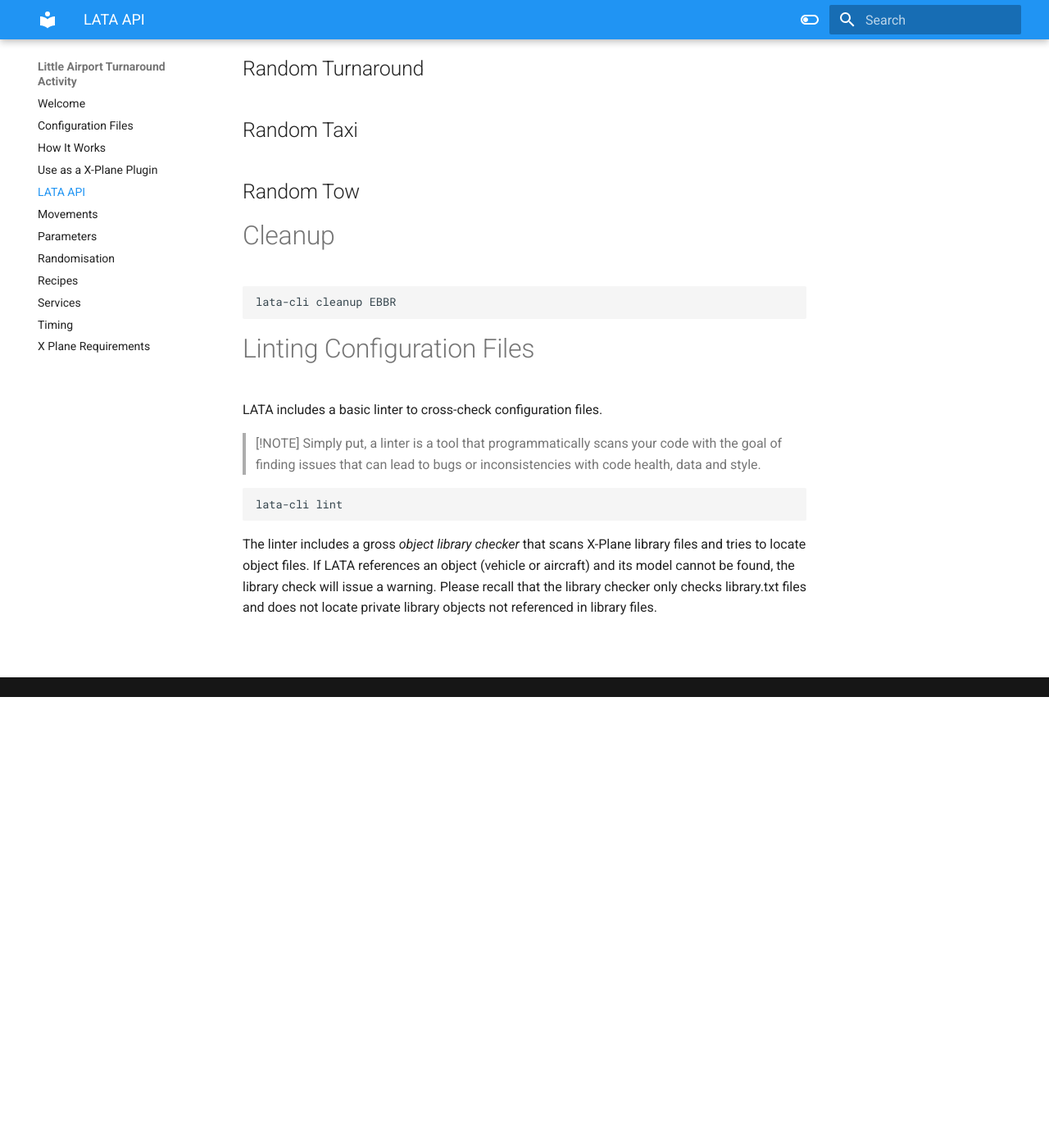
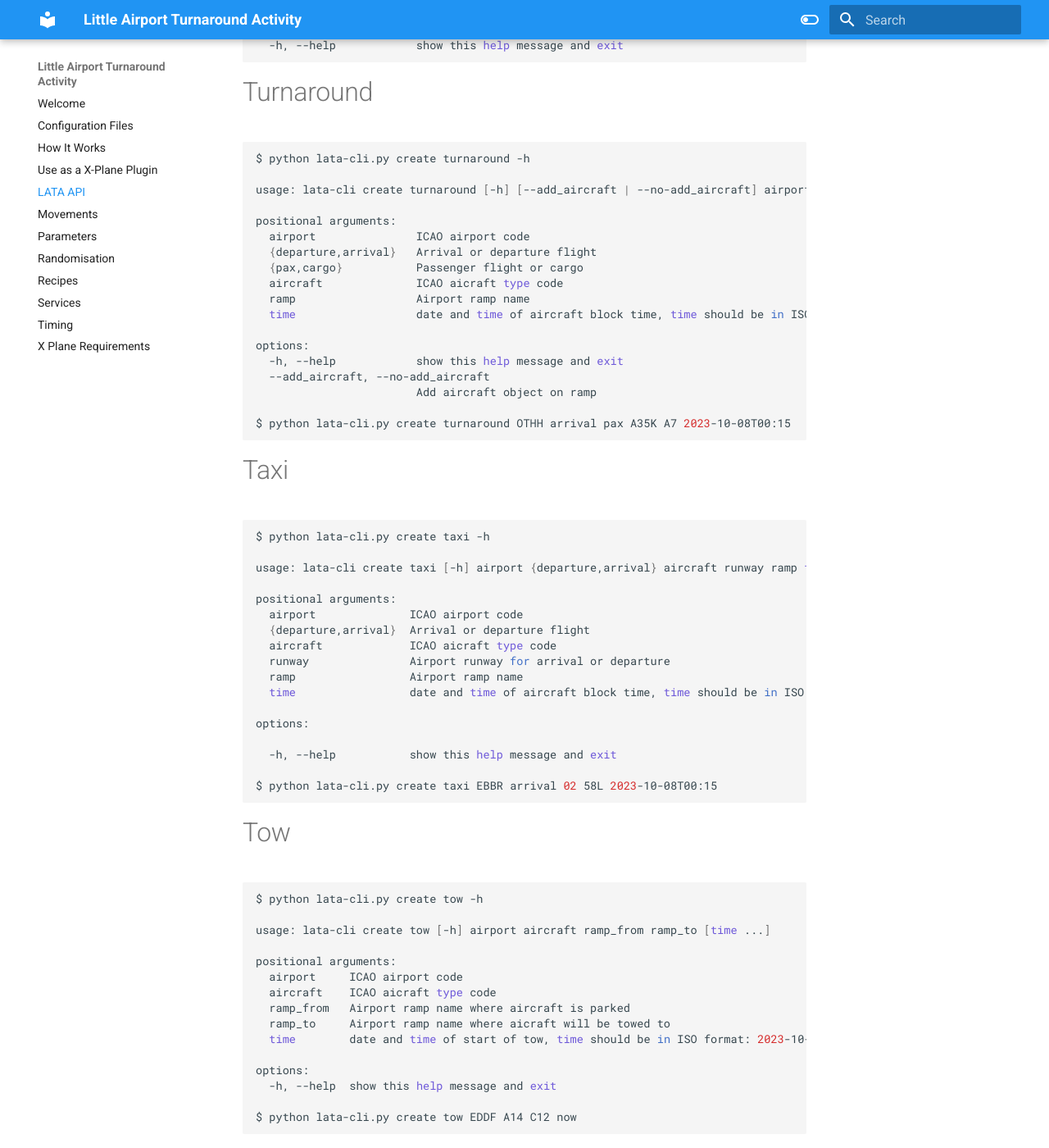
Before and after one commit to devleaks/lata-docs, an MkDocs documentation site: the page built from docs/LATA API.md, in a window 1280 px wide and 1400 px high, scrolled down 550 px. Shown: the whole window at 82% size. Built offline with MkDocs 1.6.1 and Material for MkDocs 9.7.7, drawn with Linux system fonts in a browser that asks for light colours; some of the changed text lies outside the part shown.

Commit message:
more examples with cli app

````diff
--- a/docs/LATA API.md
+++ b/docs/LATA API.md
@@ -3,22 +3,134 @@
 
 The client application makes direct use of the API. Both use the same parameters.
 
-When used from outside of X-Plane, as an external application, LATA has some constraints. It does not connect to X-Plane, so it is necessary to restart LST if it is running so that it sees the newly created files.
+When used from outside of X-Plane, as an external application, LATA has some constraints.
+1. It needs to know the home or root folder where X-Plane is installed.
+2. It does not connect to X-Plane, so it is necessary to restart LST if it is running so that it sees the newly created files.
+
+Client application accepts `-h` or `--help` flag to provide general help or help specific to an operation.
+
+```sh
+$ lata-cli -h
+
+usage: lata-cli [-h] {help,?,create,clean,lint} ...
+
+positional arguments:
+  {help,?,create,clean,lint}
+    help (?)            help, print this help
+    create              create turnaround, taxi, or tow, or random movement
+    clean               clean airport movements or all
+    lint                lint configuration files
+
+options:
+  -h, --help            show this help message and exit
+```
+
 
 # Turnaround
 
+```sh
+$ python lata-cli.py create turnaround -h
+
+usage: lata-cli create turnaround [-h] [--add_aircraft | --no-add_aircraft] airport {departure,arrival} [{pax,cargo}] aircraft ramp time
+
+positional arguments:
+  airport               ICAO airport code
+  {departure,arrival}   Arrival or departure flight
+  {pax,cargo}           Passenger flight or cargo
+  aircraft              ICAO aicraft type code
+  ramp                  Airport ramp name
+  time                  date and time of aircraft block time, time should be in ISO format: 2023-10-08T10:19:38 in simulator time zone
+
+options:
+  -h, --help            show this help message and exit
+  --add_aircraft, --no-add_aircraft
+                        Add aircraft object on ramp
+
+$ python lata-cli.py create turnaround OTHH arrival pax A35K A7 2023-10-08T00:15
+
+```
+
 # Taxi
+
+```sh
+$ python lata-cli.py create taxi -h
+
+usage: lata-cli create taxi [-h] airport {departure,arrival} aircraft runway ramp time
+
+positional arguments:
+  airport              ICAO airport code
+  {departure,arrival}  Arrival or departure flight
+  aircraft             ICAO aicraft type code
+  runway               Airport runway for arrival or departure
+  ramp                 Airport ramp name
+  time                 date and time of aircraft block time, time should be in ISO format: 2023-10-08T10:20:12 in simulator time zone
+
+options:
+
+  -h, --help           show this help message and exit
+
+$ python lata-cli.py create taxi EBBR arrival 02 58L 2023-10-08T00:15
+
+```
 
 # Tow
 
+```sh
+$ python lata-cli.py create tow -h
+
+usage: lata-cli create tow [-h] airport aircraft ramp_from ramp_to [time ...]
+
+positional arguments:
+  airport     ICAO airport code
+  aircraft    ICAO aicraft type code
+  ramp_from   Airport ramp name where aircraft is parked
+  ramp_to     Airport ramp name where aicraft will be towed to
+  time        date and time of start of tow, time should be in ISO format: 2023-10-08T10:24:39 in simulator time zone
+
+options:
+  -h, --help  show this help message and exit
+
+$ python lata-cli.py create tow EDDF A14 C12 now
+```
+
 # Random Movements
+
+
+```sh
+$ usage: lata-cli create random [-h] [--continuous | --no-continuous] {turnaround,taxi,tow,trip} [{departure,arrival}] [{pax,cargo}] airport
+
+positional arguments:
+  {turnaround,taxi,tow,trip}
+                        Type of movement to create
+  {departure,arrival}   Arrival or departure flight
+  {pax,cargo}           Passenger flight or cargo
+  airport               ICAO airport code
+
+options:
+  -h, --help            show this help message and exit
+  --continuous, --no-continuous
+                        Applies to trip only, create continuous loop trip or just once
+
+$ python lata-cli.py create random turnaround EDDM
+```
 
 ## Random Turnaround
 
+```sh
+$ python lata-cli.py create random turnaround EDDM
+```
+
 ## Random Taxi
+
+```sh
+$ python lata-cli.py create random taxi EDDM
+```
 
 ## Random Tow
 
+```sh
+$ python lata-cli.py create random tow EDDM
+```
 
 # Cleanup
 
@@ -34,7 +146,15 @@
 > Simply put, a linter is a tool that programmatically scans your code with the goal of finding issues that can lead to bugs or inconsistencies with code health, data and style.
 
 ```
-lata-cli lint
+lata-cli lint EBBR
 ```
 
-The linter includes a gross *object library checker* that scans X-Plane library files and tries to locate object files. If LATA references an object (vehicle or aircraft) and its model cannot be found, the library check will issue a warning. Please recall that the library checker only checks library.txt files and does not locate private library objects not referenced in library files.
+The linter includes a gross *object library checker* that scans X-Plane library files and tries to locate object files. If LATA references an object (vehicle or aircraft) and its model cannot be found, the library check will issue a warning. Please recall that the library checker only checks library.txt files and does not search private library objects not referenced in library files.
+
+# Listing Valid Values
+
+```sh
+$ lata-cli list EBBR
+```
+
+will list all valid values for runways, ramps, vehicles, aircraft types with model, and turn around services.
````
Also changed, not shown: docs/Configuration Files.md (+1 -1 lines), docs/Installation.md (+3 -9 lines), docs/index.md (+1 -0 lines).
